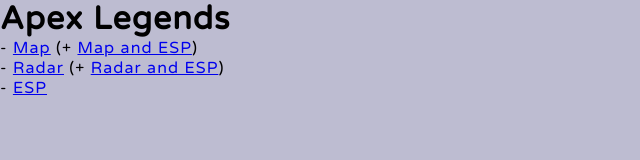
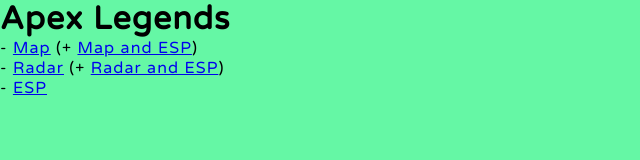
Before and after one commit to SparkyEU/apexsparky, a website: page docs/index.html in a window 1280 px wide. Shown: the whole page, without its empty margins (0-640 px from the left). Drawn offline with Linux system fonts and the light colour scheme.

Commit message:
Update app.css

```diff
--- a/docs/app.css
+++ b/docs/app.css
@@ -16,7 +16,7 @@
 html {
   width: 100%;
   height: 100%;
-  background: #bdbcd1;
+  background: #65f7a5;
   font-family: "Varela Round", sans-serif;
 }
 
```
